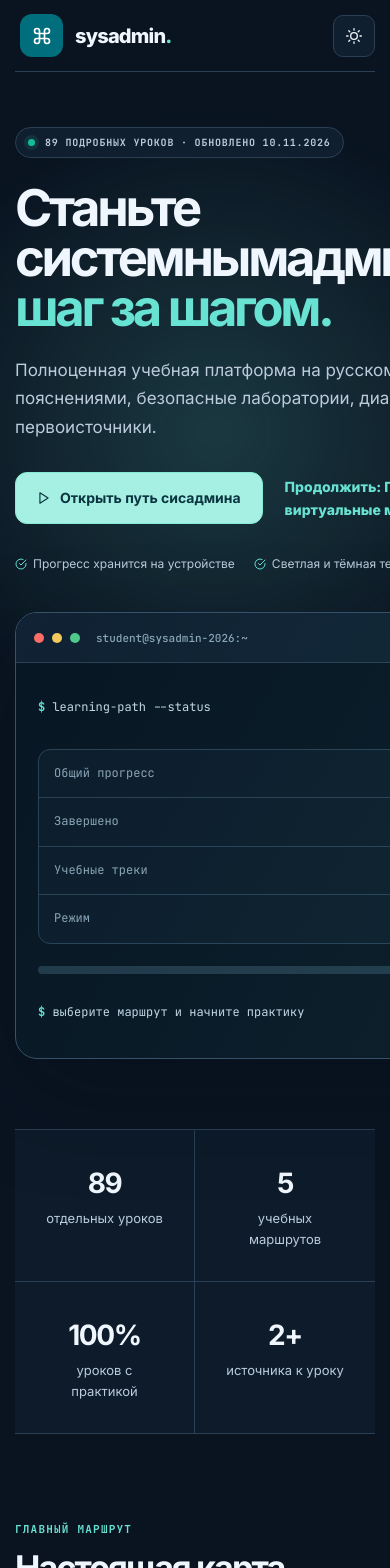
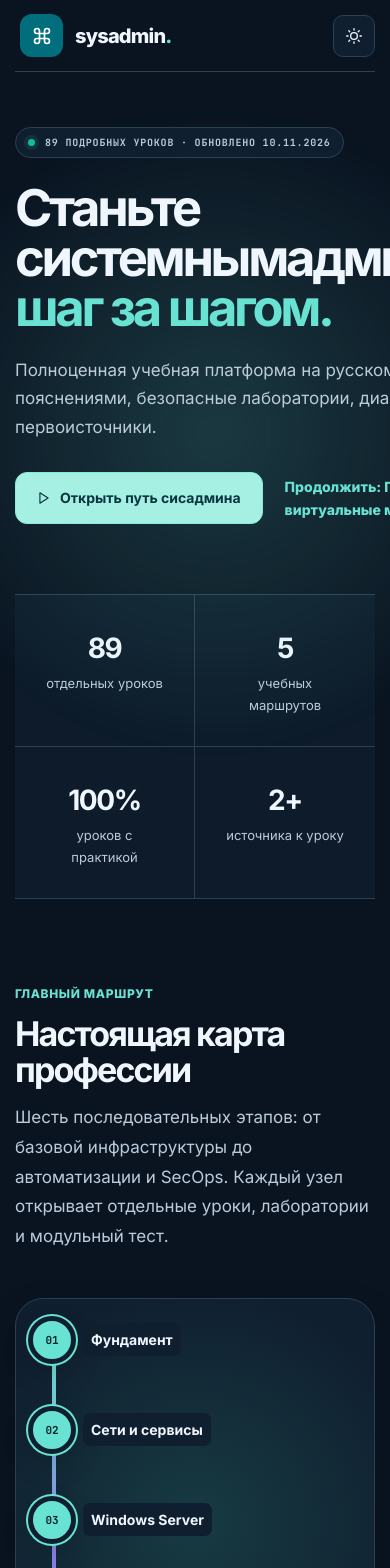
Before and after one commit to Nurlan-Bakenbaev/books-mysql, a React (Vite) app in the folder frontend/: page / in a window 390 px wide. Shown: the top 1568 px of the page. Built offline with nearby package versions, Linux system fonts and the light colour scheme.

Commit message:
Simplify landing hero and typography

```diff
--- a/frontend/src/App.jsx
+++ b/frontend/src/App.jsx
@@ -90,7 +90,6 @@ export default function App() {
   const topicIds = useMemo(() => allTopics.map((topic) => topic.id), [allTopics]);
   const allIds = useMemo(() => [...topicIds, ...labs.map((lab) => lab.id)], [topicIds]);
   const done = allIds.filter((id) => completed.includes(id)).length;
-  const topicsDone = topicIds.filter((id) => completed.includes(id)).length;
   const percent = allIds.length ? Math.round(done / allIds.length * 100) : 0;
   const nextTopic = allTopics.find((topic) => !completed.includes(topic.id));
   const lastCompleted = [...completed].reverse().map((id) => allTopics.find((topic) => topic.id === id)).find(Boolean);
@@ -154,7 +153,7 @@ export default function App() {
     <a className="skip-link" href={route.type === 'landing' ? '#landing-tracks' : '#route-main'}>Перейти к содержимому</a>
     {route.type !== 'landing' && menuOpen && <button className="sidebar-overlay" type="button" aria-label="Закрыть меню" onClick={() => setMenuOpen(false)} />}
     {route.type !== 'landing' && <Sidebar route={route} track={track} menuOpen={menuOpen} collapsed={sidebarCollapsed} onClose={() => setMenuOpen(false)} onToggleCollapsed={() => setSidebarCollapsed((value) => !value)} percent={percent} completedCount={done} totalCount={allIds.length} nextTopic={nextTopic} />}
-    {route.type === 'landing' && <LandingPage tracks={tracks} percent={percent} completedCount={topicsDone} totalCount={topicIds.length} nextLesson={nextTopic ? { title: nextTopic.title, href: lessonHref(nextTopic.id) } : null} theme={theme} onToggleTheme={() => setTheme(theme === 'dark' ? 'light' : 'dark')} />}
+    {route.type === 'landing' && <LandingPage tracks={tracks} totalCount={topicIds.length} nextLesson={nextTopic ? { title: nextTopic.title, href: lessonHref(nextTopic.id) } : null} theme={theme} onToggleTheme={() => setTheme(theme === 'dark' ? 'light' : 'dark')} />}
     {route.type !== 'landing' && <main className="main" id="route-main" tabIndex="-1">{topbar}<div className="content-wrap route-content"><Suspense fallback={<p role="status">Загружаем учебный материал…</p>}>
       {route.type === 'view' && viewContent[route.id] ? <div className="standalone-view" key={route.id}>{viewContent[route.id]}</div>
         : route.type === 'lesson' && selectedTopic && lessons[selectedTopic.id] ? <LessonPage key={selectedTopic.id} topic={selectedTopic} lesson={lessons[selectedTopic.id]} isComplete={completed.includes(selectedTopic.id)} onToggle={toggle} track={track} previous={sequence[topicIndex - 1]} next={sequence[topicIndex + 1]} />
--- a/frontend/src/components/LandingPage.jsx
+++ b/frontend/src/components/LandingPage.jsx
@@ -2,7 +2,7 @@ import { useEffect, useRef } from 'react';
 import { motion, useReducedMotion } from 'motion/react';
 import { gsap } from 'gsap';
 import { ScrollTrigger } from 'gsap/ScrollTrigger';
-import { FiActivity, FiArrowRight, FiBookOpen, FiCheckCircle, FiCloud, FiCommand, FiMoon, FiPlay, FiShield, FiSun, FiTerminal } from 'react-icons/fi';
+import { FiActivity, FiArrowRight, FiBookOpen, FiCloud, FiCommand, FiMoon, FiPlay, FiShield, FiSun, FiTerminal } from 'react-icons/fi';
 import { viewHref } from '../navigation';
 
 gsap.registerPlugin(ScrollTrigger);
@@ -16,7 +16,7 @@ const iconByTrack = {
 };
 
 /* eslint-disable react/prop-types */
-export default function LandingPage({ tracks, percent, completedCount, totalCount, nextLesson, theme, onToggleTheme }) {
+export default function LandingPage({ tracks, totalCount, nextLesson, theme, onToggleTheme }) {
   const pathRef = useRef(null);
   const sectionRef = useRef(null);
   const reduceMotion = useReducedMotion();
@@ -40,7 +40,7 @@ export default function LandingPage({ tracks, percent, completedCount, totalCoun
 
   return <div className="landing-page">
     <header className="landing-nav">
-      <a className="brand" href="./" aria-label="Sysadmin 2026 — главная"><span className="brand-mark"><FiCommand /></span><span>sysadmin<span className="brand-accent">.</span><small>LEARNING PLATFORM · 2026</small></span></a>
+      <a className="brand" href="./" aria-label="Sysadmin 2026 — главная"><span className="brand-mark"><FiCommand /></span><span>sysadmin<span className="brand-accent">.</span></span></a>
       <nav aria-label="Навигация главной страницы"><a href="#landing-tracks">Маршруты</a><a href={viewHref('resources')} data-route-link>Библиотека</a><a href={viewHref('simulators')} data-route-link>Практика</a></nav>
       <div className="landing-nav-actions"><button className="theme-toggle" type="button" onClick={onToggleTheme} aria-label={theme === 'dark' ? 'Включить светлую тему' : 'Включить тёмную тему'}>{theme === 'dark' ? <FiSun /> : <FiMoon />}</button><a className="button button-primary" href={viewHref('roadmap')} data-route-link>Начать путь <FiArrowRight /></a></div>
     </header>
@@ -52,11 +52,6 @@ export default function LandingPage({ tracks, percent, completedCount, totalCoun
           <h1>Станьте системным<br />администратором <em>шаг за шагом.</em></h1>
           <p>Полноценная учебная платформа на русском: теория, схемы, команды с пояснениями, безопасные лаборатории, диагностика, тесты и проверенные первоисточники.</p>
           <div className="landing-hero-actions"><a className="button button-primary landing-primary" href={viewHref('roadmap')} data-route-link><FiPlay /> Открыть путь сисадмина</a>{nextLesson && <a className="landing-text-link" href={nextLesson.href} data-route-link>Продолжить: {nextLesson.title} <FiArrowRight /></a>}</div>
-          <div className="landing-trust"><span><FiCheckCircle /> Прогресс хранится на устройстве</span><span><FiCheckCircle /> Светлая и тёмная темы</span><span><FiCheckCircle /> Работает как PWA</span></div>
-        </motion.div>
-        <motion.div className="landing-console" initial={reduceMotion ? false : { opacity: 0, scale: .94, x: 25 }} animate={{ opacity: 1, scale: 1, x: 0 }} transition={{ duration: .7, delay: .12 }} aria-label="Статистика обучения">
-          <div className="landing-console-bar"><span /><span /><span /><strong>student@sysadmin-2026:~</strong></div>
-          <div className="landing-console-body"><p><span>$</span> learning-path --status</p><dl><div><dt>Общий прогресс</dt><dd>{percent}%</dd></div><div><dt>Завершено</dt><dd>{completedCount} / {totalCount}</dd></div><div><dt>Учебные треки</dt><dd>{tracks.length}</dd></div><div><dt>Режим</dt><dd className="console-ready">READY</dd></div></dl><div className="landing-console-progress"><span style={{ width: `${percent}%` }} /></div><p className="console-cursor"><span>$</span> выберите маршрут и начните практику <i /></p></div>
         </motion.div>
       </section>
 
--- a/frontend/src/components/Sidebar.jsx
+++ b/frontend/src/components/Sidebar.jsx
@@ -15,7 +15,6 @@ const courseItems = [
 
 const libraryItems = [
   { id: 'resources', label: 'Учебные материалы', Icon: FiBookOpen },
-  { id: 'book', label: 'Книги и PDF', Icon: FiArchive },
   { id: 'glossary', label: 'Словарь IT-терминов', Icon: FiBook },
   { id: 'certifications', label: 'Сертификации', Icon: FiAward },
 ];
--- a/frontend/src/index.css
+++ b/frontend/src/index.css
@@ -80,7 +80,7 @@ code, pre, .mono { font-family: 'JetBrains Mono', ui-monospace, monospace; }
 .welcome-row p { max-width: 700px; margin: 0; color: var(--muted); font-size: 16px; }
 .welcome-icon { display: grid; place-items: center; gap: 6px; width: 100px; height: 100px; flex: none; border: 1px solid var(--border); border-radius: 20px; color: var(--accent); background: var(--surface); font-size: 30px; box-shadow: var(--shadow); }
 .welcome-icon span { font: 600 9px 'JetBrains Mono', monospace; }
-.eyebrow, .overline, .section-kicker { color: var(--accent); font: 700 11px 'JetBrains Mono', monospace; letter-spacing: .11em; text-transform: uppercase; }
+.eyebrow, .overline, .section-kicker { color: var(--accent); font-family: 'Inter', -apple-system, BlinkMacSystemFont, 'Segoe UI', sans-serif; font-size: 12px; font-weight: 750; line-height: 1.45; letter-spacing: .055em; text-transform: uppercase; }
 .hero { position: relative; overflow: hidden; display: grid; grid-template-columns: minmax(0, 1fr) 235px; align-items: center; gap: 30px; min-height: 270px; margin-top: 34px; padding: clamp(27px, 4vw, 48px); border: 1px solid #285b76; border-radius: 20px; color: #f4fbff; background: linear-gradient(120deg, #103555, #104e59); }
 .hero::before { content: ''; position: absolute; inset: 0; pointer-events: none; background: radial-gradient(circle at 85% 26%, rgba(103,230,212,.23), transparent 32%); }
 .hero::after { content: ''; position: absolute; width: 390px; height: 390px; right: -130px; top: -175px; border: 1px solid rgba(210,245,255,.14); border-radius: 50%; box-shadow: 0 0 0 50px rgba(220,255,255,.035), 0 0 0 100px rgba(220,255,255,.025); pointer-events: none; }
@@ -616,9 +616,9 @@ input[type='checkbox'] { width: 19px; height: 19px; flex: none; margin: 3px 0 0;
 .landing-nav-actions { display: flex; align-items: center; gap: 10px; }
 .landing-nav-actions .button { white-space: nowrap; }
 .landing-page main { width: min(100% - 48px, 1440px); margin: 0 auto; }
-.landing-hero { position: relative; display: grid; grid-template-columns: minmax(0, 1.1fr) minmax(390px, .9fr); align-items: center; gap: clamp(38px, 7vw, 110px); min-height: 680px; padding: 72px 0 90px; }
+.landing-hero { position: relative; display: grid; grid-template-columns: minmax(0, 1fr); align-items: center; min-height: 650px; padding: 72px 0 90px; }
 .landing-hero::before { content: ''; position: absolute; z-index: 0; width: 680px; height: 680px; right: -180px; top: 20px; pointer-events: none; border-radius: 50%; background: radial-gradient(circle, color-mix(in srgb, var(--accent) 18%, transparent), transparent 67%); filter: blur(12px); }
-.landing-hero-copy, .landing-console { position: relative; z-index: 1; }
+.landing-hero-copy { position: relative; z-index: 1; max-width: 1040px; }
 .landing-badge { display: inline-flex; align-items: center; gap: 10px; padding: 8px 12px; border: 1px solid var(--border); border-radius: 999px; background: var(--surface); color: var(--muted); font: 700 10px 'JetBrains Mono', monospace; letter-spacing: .08em; }
 .landing-hero h1 { max-width: 900px; margin: 25px 0 22px; font-size: clamp(44px, 5.7vw, 82px); line-height: .99; letter-spacing: -.065em; }
 .landing-hero h1 em { color: var(--accent); font-style: normal; }
@@ -795,7 +795,7 @@ input[type='checkbox'] { width: 19px; height: 19px; flex: none; margin: 3px 0 0;
 .dashboard-welcome { display: flex; align-items: center; justify-content: space-between; gap: 32px; }
 .dashboard-welcome h1 { max-width: 850px; margin: 7px 0 10px; font-size: clamp(30px, 3.5vw, 48px); line-height: 1.12; letter-spacing: -.05em; }
 .dashboard-welcome p { max-width: 760px; margin: 0; color: var(--muted); }
-.dashboard-eyebrow { color: var(--accent); font: 750 10px 'JetBrains Mono', monospace; letter-spacing: .09em; text-transform: uppercase; }
+.dashboard-eyebrow { color: var(--accent); font-family: 'Inter', -apple-system, BlinkMacSystemFont, 'Segoe UI', sans-serif; font-size: 12px; font-weight: 750; line-height: 1.45; letter-spacing: .055em; text-transform: uppercase; }
 .dashboard-progress-card { display: grid; grid-template-columns: 150px minmax(0, 1fr); align-items: center; gap: clamp(24px, 4vw, 55px); padding: clamp(26px, 4vw, 42px); border: 1px solid var(--border); border-radius: 20px; background: var(--surface); box-shadow: var(--shadow); }
 .dashboard-progress-ring { display: grid; place-content: center; width: 138px; aspect-ratio: 1; border-radius: 50%; text-align: center; background: radial-gradient(circle at center, var(--surface) 61%, transparent 62%), conic-gradient(var(--accent) calc(var(--progress) * 1%), var(--border) 0); }
 .dashboard-progress-ring strong { font-size: 30px; letter-spacing: -.05em; }
```
